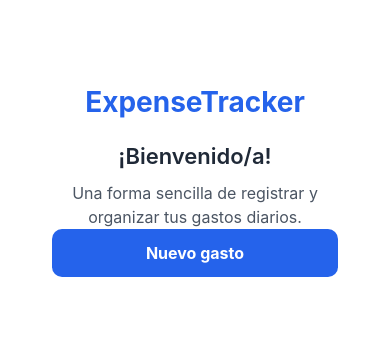
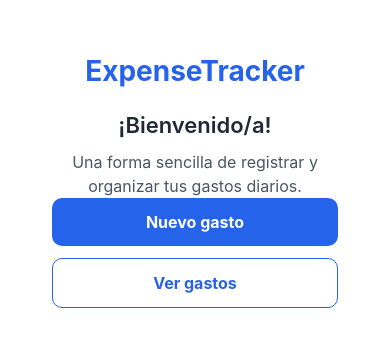
Before and after one commit to Luciaperazzolo/GastosDiarios-P3, a React Native app: screen / in a window 390 px wide. Shown: the part 241-588 px from the top of the page. Built offline with nearby package versions, Linux system fonts and the light colour scheme.

Commit message:
Se agregó listado de gastos ficticio

```diff
--- a/App.js
+++ b/App.js
@@ -2,15 +2,23 @@ import { useState } from 'react';
 import { StatusBar } from 'expo-status-bar';
 import { StyleSheet, Text, View, Pressable } from 'react-native';
 import FormularioNuevoGasto from './src/screens/FormularioNuevoGasto';
+import PantallaGastos from './src/screens/PantallaGastos';
 
 export default function App() {
-  // Controla qué pantalla se muestraS
-  const [mostrarFormulario, setMostrarFormulario] = useState(false);
+  // Controla cuál de las pantallas se muestra.
+  const [pantallaActual, setPantallaActual] = useState('inicio');
 
-  // Si el usuario quiere cargar un gasto, mostramos el formulario
-  if (mostrarFormulario) {
+  // Formulario para cargar un nuevo gasto (funcionalidad existente).
+  if (pantallaActual === 'formulario') {
     return (
-      <FormularioNuevoGasto onVolver={() => setMostrarFormulario(false)}/>
+      <FormularioNuevoGasto onVolver={() => setPantallaActual('inicio')}/>
+    );
+  }
+
+  // User Story #5: listado de gastos de ejemplo.
+  if (pantallaActual === 'gastos') {
+    return (
+      <PantallaGastos onVolver={() => setPantallaActual('inicio')}/>
     );
   }
 
@@ -22,8 +30,12 @@ export default function App() {
         <Text style={styles.welcome}>¡Bienvenido/a!</Text>
         <Text style={styles.description}>Una forma sencilla de registrar y organizar tus gastos diarios.</Text>
 
-        <Pressable style={styles.boton} onPress={() => setMostrarFormulario(true)}>
+        <Pressable style={styles.boton} onPress={() => setPantallaActual('formulario')}>
           <Text style={styles.textoBoton}>Nuevo gasto</Text>
+        </Pressable>
+
+        <Pressable style={styles.botonSecundario} onPress={() => setPantallaActual('gastos')}>
+          <Text style={styles.textoBotonSecundario}>Ver gastos</Text>
         </Pressable>
       </View>
     </View>
@@ -94,4 +106,23 @@ const styles = StyleSheet.create({
     fontWeight: 'bold',
   },
 
+  // Botón para acceder al listado sin modificar la navegación existente.
+  botonSecundario: {
+    borderWidth: 1,
+    borderColor: '#2563EB',
+    backgroundColor: '#FFFFFF',
+    paddingVertical: 14,
+    paddingHorizontal: 24,
+    borderRadius: 10,
+    alignItems: 'center',
+    width: '100%',
+    marginTop: 12,
+  },
+
+  textoBotonSecundario: {
+    color: '#2563EB',
+    fontSize: 16,
+    fontWeight: 'bold',
+  },
+
 });
--- a/src/screens/PantallaGastos.js
+++ b/src/screens/PantallaGastos.js
@@ -0,0 +1,96 @@
+import { FlatList, Pressable, StyleSheet, Text, View } from 'react-native';
+import { StatusBar } from 'expo-status-bar';
+
+// User Story #5: registros de ejemplo definidos manualmente.
+// Más adelante esta lista se podrá reemplazar por gastos guardados.
+const gastosDeEjemplo = [
+  { id: '1', descripcion: 'Supermercado', monto: 25000 },
+  { id: '2', descripcion: 'Combustible', monto: 18000 },
+  { id: '3', descripcion: 'Internet', monto: 32000 },
+];
+
+export default function PantallaGastos({ onVolver }) {
+  return (
+    <View style={styles.contenedor}>
+      <StatusBar style="dark" />
+      <Text style={styles.titulo}>Listado de gastos</Text>
+      <Text style={styles.descripcion}>
+        Así se verán los gastos cuando los registremos.
+      </Text>
+
+      <FlatList
+        data={gastosDeEjemplo}
+        keyExtractor={(item) => item.id}
+        contentContainerStyle={styles.lista}
+        renderItem={({ item }) => (
+          <View style={styles.tarjetaGasto}>
+            <Text style={styles.nombreGasto}>{item.descripcion}</Text>
+            <Text style={styles.montoGasto}>
+              ${item.monto.toLocaleString('es-AR')}
+            </Text>
+          </View>
+        )}
+      />
+
+      <Pressable style={styles.botonVolver} onPress={onVolver}>
+        <Text style={styles.textoBotonVolver}>Volver al inicio</Text>
+      </Pressable>
+    </View>
+  );
+}
+
+const styles = StyleSheet.create({
+  contenedor: {
+    flex: 1,
+    backgroundColor: '#F3F4F6',
+    padding: 24,
+    paddingTop: 60,
+  },
+  titulo: {
+    fontSize: 28,
+    fontWeight: 'bold',
+    color: '#1F2937',
+    marginBottom: 12,
+    textAlign: 'center',
+  },
+  descripcion: {
+    fontSize: 16,
+    color: '#4B5563',
+    textAlign: 'center',
+    marginBottom: 24,
+  },
+  lista: {
+    paddingBottom: 16,
+  },
+  tarjetaGasto: {
+    backgroundColor: '#FFFFFF',
+    padding: 18,
+    borderRadius: 10,
+    marginBottom: 12,
+    flexDirection: 'row',
+    justifyContent: 'space-between',
+    alignItems: 'center',
+    gap: 12,
+    elevation: 2,
+  },
+  nombreGasto: {
+    fontSize: 16,
+    color: '#1F2937',
+    fontWeight: '600',
+    flexShrink: 1,
+  },
+  montoGasto: {
+    fontSize: 16,
+    color: '#2563EB',
+    fontWeight: 'bold',
+  },
+  botonVolver: {
+    padding: 14,
+    alignItems: 'center',
+  },
+  textoBotonVolver: {
+    color: '#2563EB',
+    fontSize: 16,
+    fontWeight: '600',
+  },
+});
```
Also changed, not shown: 1 other file (tests, documents, lock files or other folders).
